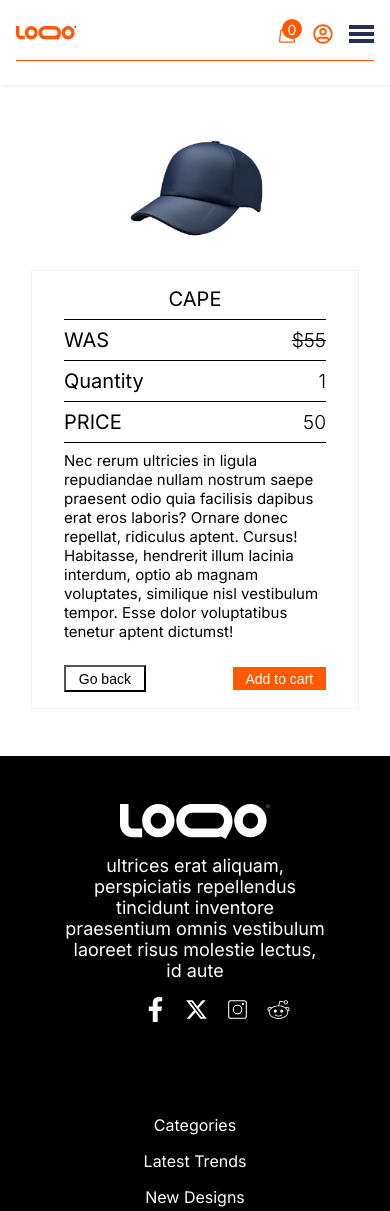
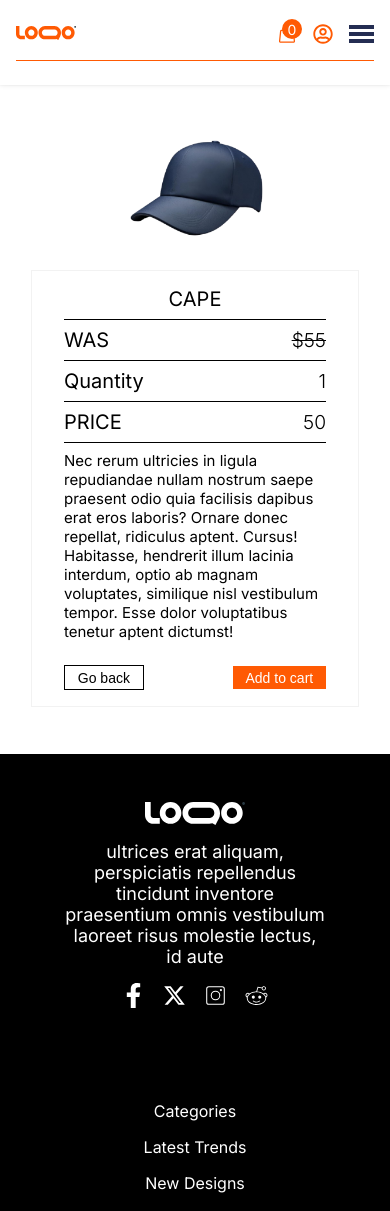
Before and after one commit to ruttogit/ecommerce, a React (Create React App) app: page /product/1 in a window 390 px wide. Shown: the top 1211 px of the page. Built offline with nearby package versions, Linux system fonts and the light colour scheme.

Commit message:
fixed some bugs on footer

```diff
--- a/src/components/Footer/Footer.css
+++ b/src/components/Footer/Footer.css
@@ -106,11 +106,17 @@
         align-items: center;
         justify-content: center;
         margin-bottom: 1rem;
+
+    }
+
+    .footer-left .logo img{
+        width: 100px;
     }
 
     .social-icons{
+        display: flex;
         align-items: center;
-        margin-left: 30%;
+        justify-content: center;
     }
 
     /* .social-icons .icon{
--- a/src/components/Nav/Nav.css
+++ b/src/components/Nav/Nav.css
@@ -233,7 +233,7 @@ input[type="search"] {
 
     .search input{
         width: 100%;
-        height: 30px;
+        height: 20px;
     }
 
     .right-nav .icon{
--- a/src/components/Product/Product.css
+++ b/src/components/Product/Product.css
@@ -37,6 +37,7 @@
     padding: 0.5rem 2rem;
     font-size: 20px;
     width: fit-content;
+    border: 1px solid #000000;
 }
 
 
```
